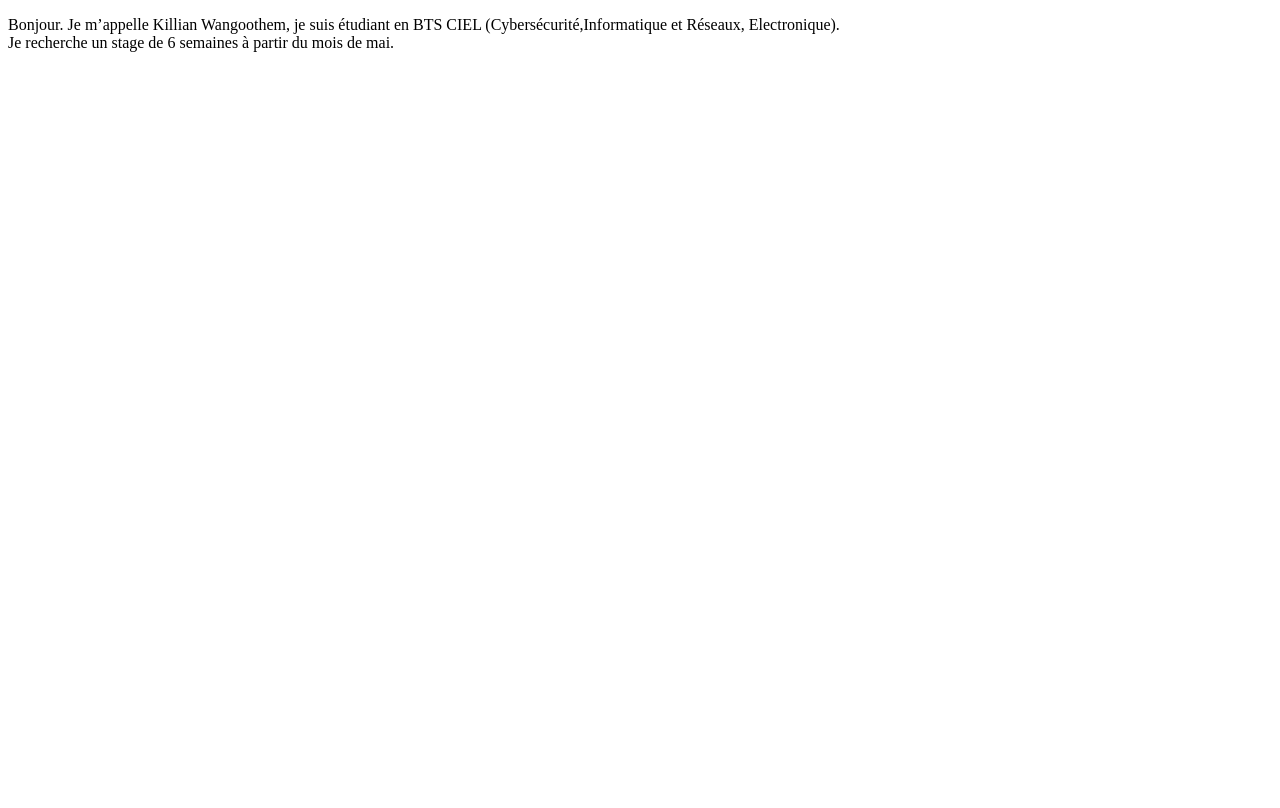
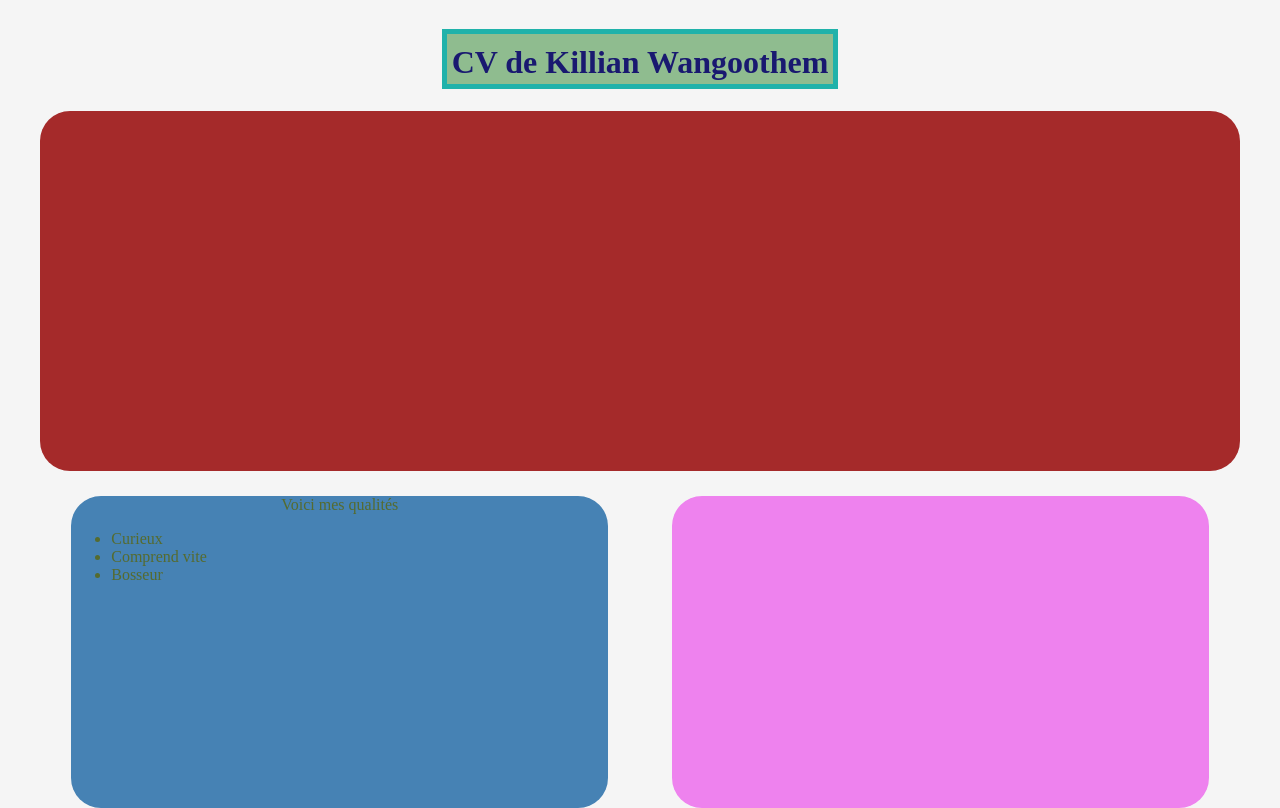
Before and after one commit to KillianWangoothem/mon-cv, a plain HTML site: page cv-en-construction.html in a window 1280 px wide. Drawn offline with Linux system fonts and the light colour scheme.

Commit message:
changements

```diff
--- a/cv-en-construction.html
+++ b/cv-en-construction.html
@@ -1,13 +1,52 @@
 <!DOCTYPE html>
 <html lang="fr">
+
     <head>
+        <link rel="stylesheet" href="styles.css">
         <meta charset="utf-8" />
-        <title>ici c'est le titre </title>
+        <title>Cv de Killian Wangoothem </title>
     </head>
-    <body>
-        <p>
-            Bonjour. Je m’appelle Killian Wangoothem, je suis étudiant en BTS CIEL (Cybersécurité,Informatique et Réseaux, Electronique).<br/>
-            Je recherche un stage de 6 semaines à partir du mois de mai.
-        </p>
+
+    <body id="constru">
+
+
+        <h1 id="entete">
+            CV de Killian Wangoothem
+        </h1>
+
+        <div id="description">
+
+
+
+        </div>
+
+        <div id="boites">
+
+            <div id="qualite">
+
+                Voici mes qualités
+
+                <ul>
+                    <li>
+                        Curieux
+                    </li>
+                    <li>
+                        Comprend vite
+                    </li>
+                    <li>
+                        Bosseur
+                    </li>
+                </ul>
+
+            </div>
+
+            <div id="capacite">
+
+
+            </div>
+
+        </div>
+
     </body>
+
 </html>
--- a/styles.css
+++ b/styles.css
@@ -1,16 +1,94 @@
+html{
+    height:100%;
+    width: 100%;
+    font-size: 100%;
+}
+
+body{
+    color:DarkOliveGreen;
+    background-color: WhiteSmoke;
+    height:100%;
+}
+
+#constru{
+    display: flex;
+    flex-direction: column;
+}
+
 h1{
     color:MidnightBlue
 }
-body{
-    color:DarkOliveGreen;
-    background-color: WhiteSmoke;
+
+#entete{
+    background-color: darkseagreen;
+    background-size: auto;
+    height: 35px;
+    min-width: 20%;
+    border: 5px solid  lightseagreen;
+    padding: 5px;
+    padding-top : 10px;
+    margin-left: auto;
+    margin-right: auto;
+    text-align: center;
 }
+
+#description{
+    background-color: brown;
+    border-radius: 30px ;
+    min-height: 45%;
+    min-width : 95%;
+    margin-left: auto;
+    margin-right: auto;
+}
+
+#boites{
+    display: flex;
+    justify-content: space-evenly;
+    margin-top: 25px;
+    height: 100%;
+    width: 100%;
+}
+
+#qualite{
+    background-color: steelblue;
+    min-height: 30%;
+    min-width: 42.5%;
+    border-radius: 30px ;
+    text-align: center;
+}
+
+#capacite{
+    background-color: violet;
+    min-height: 30%;
+    min-width: 42.5%;
+    border-radius: 30px ;
+    text-align: center;
+}
+
+li{
+    text-align: left;
+}
+
 em{
     color:Orange
 }
+
 mark{
     background-color: Violet;
 }
+
 a[title]{
     color: OrangeRed
 }
+
+@media screen and (max-width: 64em) {
+    #entete{
+        font-size: 1em;
+    }
+}
+
+@media screen and (max-width: 50em) {
+    #entete{
+        font-size: 0.75em;
+    }
+}
```
Also changed, not shown: index.html (+1 -1 lines).
